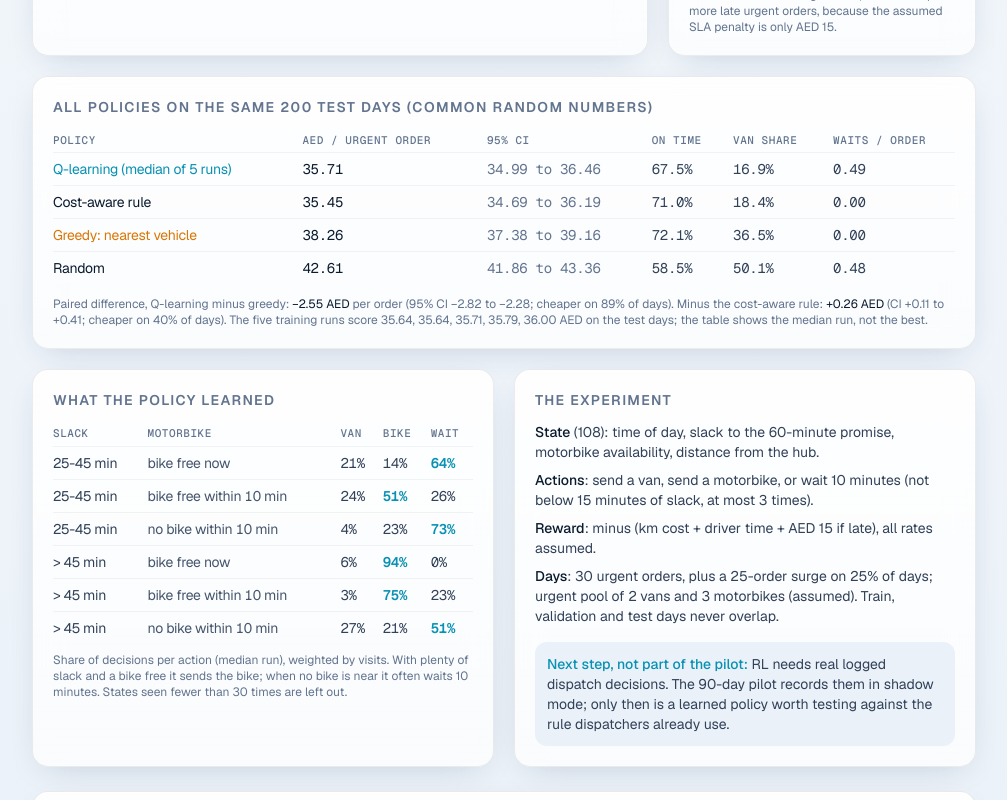
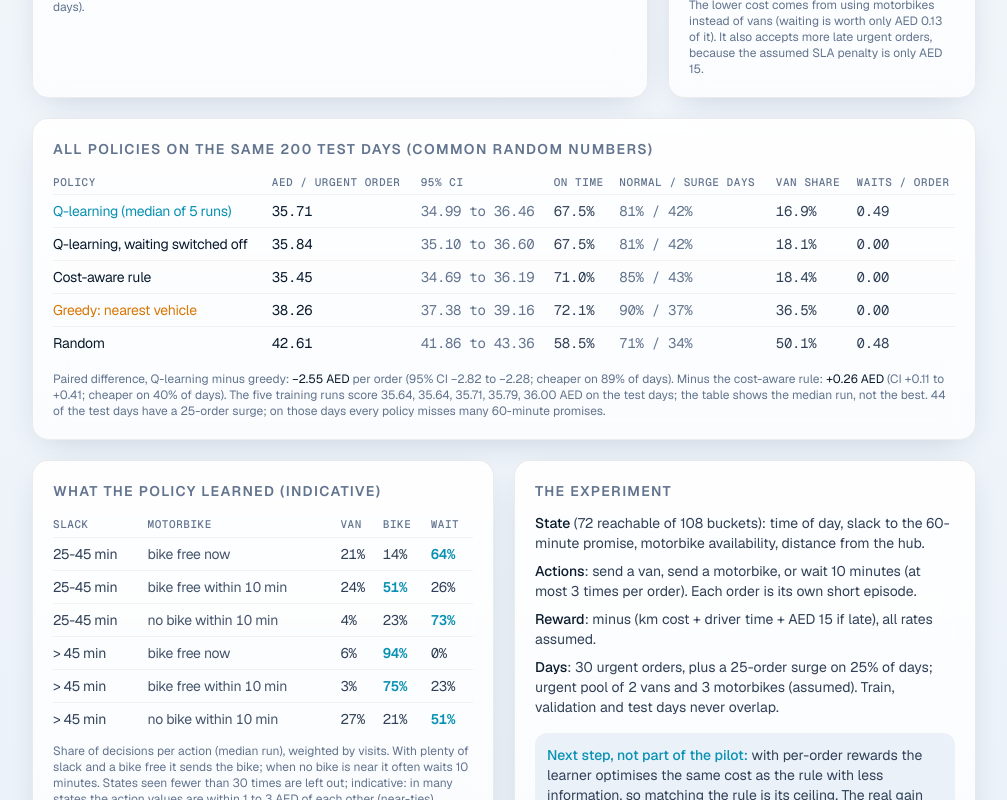
Before and after one commit to krish2105/routemind-dubai-group2, a Next.js app in the folder web/: page /rl-lab in a window 1280 px wide. Shown: the part 860-1660 px from the top of the page, without its empty margins (264-1271 px from the left). Built offline with nearby package versions, Linux system fonts and the light colour scheme.

Commit message:
fix(rl-lab): review round: waiting-off ablation, on-time by normal and surge days, 72 reachable states, honest ceiling vs the cost-aware rule

```diff
--- a/web/app/rl-lab/page.tsx
+++ b/web/app/rl-lab/page.tsx
@@ -15,22 +15,25 @@ import rl from "@/public/data/rl.json";
  */
 const page = PAGES.find((p) => p.href === "/rl-lab")!;
 
-interface PolicyStats { cost_per_order: number; ci95: number[]; on_time_pct: number; van_share_pct: number; defers_per_order: number; km_per_order: number; split_per_order: Record<string, number> }
+interface PolicyStats { cost_per_order: number; ci95: number[]; on_time_pct: number; on_time_normal_pct: number; on_time_surge_pct: number; van_share_pct: number; defers_per_order: number; km_per_order: number; split_per_order: Record<string, number> }
 interface RlData {
-  setup: { pool: { van: number; bike: number }; urgent_orders_per_day: number; surge_day_share: number; surge_orders: number; window_min: number; defer_min: number; max_defers: number; force_slack_min: number; states: number; train_days: number[]; validation_days: number[]; test_days: number[]; agent_seeds: number[]; costs: { sla_penalty_aed: number } };
+  setup: { pool: { van: number; bike: number }; urgent_orders_per_day: number; surge_day_share: number; surge_orders: number; window_min: number; defer_min: number; max_defers: number; force_slack_min: number; states: number; reachable_states: number; train_days: number[]; validation_days: number[]; test_days: number[]; agent_seeds: number[]; costs: { sla_penalty_aed: number } };
   learning_curve: { episode: number; q_median: number; q_min: number; q_max: number }[];
   reference: { greedy_validation: number; myopic_validation: number };
-  test: Record<"greedy" | "myopic" | "random" | "q_learning", PolicyStats>;
+  test: Record<"greedy" | "myopic" | "random" | "q_learning" | "q_no_wait", PolicyStats>;
   q_learning_runs_test: number[];
   paired: Record<"greedy" | "myopic", { mean_diff_aed: number; ci95: number[]; days_cheaper_pct: number }>;
   policy: { slack: string; bike: string; visits: number; share_pct: Record<"van" | "bike" | "defer", number> }[];
+  policy_note: string;
+  waiting_worth_aed: number;
+  surge_test_days: number;
   verdict_code: string;
   verdict: string;
 }
 const D = rl as unknown as RlData;
 const f2 = (x: number) => x.toLocaleString("en-US", { minimumFractionDigits: 2, maximumFractionDigits: 2 });
 const sgn = (x: number) => `${x > 0 ? "+" : x < 0 ? "−" : ""}${f2(Math.abs(x))}`;
-const NAMES: Record<keyof RlData["test"], string> = { q_learning: "Q-learning (median of 5 runs)", myopic: "Cost-aware rule", greedy: "Greedy: nearest vehicle", random: "Random" };
+const NAMES: Record<keyof RlData["test"], string> = { q_learning: "Q-learning (median of 5 runs)", q_no_wait: "Q-learning, waiting switched off", myopic: "Cost-aware rule", greedy: "Greedy: nearest vehicle", random: "Random" };
 
 function LearningCurve() {
   const rows = D.learning_curve.map((r) => ({ ...r, band: [r.q_min, r.q_max] as [number, number] }));
@@ -100,7 +103,7 @@ export default function RlLabPage() {
               { label: "km per order", base: g.km_per_order, ai: q.km_per_order, unit: "km", decimals: 1 },
             ]} />
           </div>
-          <p className="mt-3 text-xs text-slate-500">The lower cost comes mostly from using motorbikes and waiting for one; it also accepts more late urgent orders, because the assumed SLA penalty is only AED {D.setup.costs.sla_penalty_aed}.</p>
+          <p className="mt-3 text-xs text-slate-500">The lower cost comes from using motorbikes instead of vans (waiting is worth only AED {f2(D.waiting_worth_aed)} of it). It also accepts more late urgent orders, because the assumed SLA penalty is only AED {D.setup.costs.sla_penalty_aed}.</p>
         </Glass>
       </div>
 
@@ -108,15 +111,16 @@ export default function RlLabPage() {
         <h2 className="text-sm font-semibold uppercase tracking-widest text-slate-500">All policies on the same {D.setup.test_days[1] - D.setup.test_days[0] + 1} test days (common random numbers)</h2>
         <table className="num mt-3 w-full min-w-[640px] text-left text-sm text-slate-700">
           <thead className="text-[11px] uppercase tracking-wider text-slate-500">
-            <tr><th className="py-1 pr-3 font-medium">Policy</th><th className="pr-3 font-medium">AED / urgent order</th><th className="pr-3 font-medium">95% CI</th><th className="pr-3 font-medium">On time</th><th className="pr-3 font-medium">Van share</th><th className="font-medium">Waits / order</th></tr>
+            <tr><th className="py-1 pr-3 font-medium">Policy</th><th className="pr-3 font-medium">AED / urgent order</th><th className="pr-3 font-medium">95% CI</th><th className="pr-3 font-medium">On time</th><th className="pr-3 font-medium">Normal / surge days</th><th className="pr-3 font-medium">Van share</th><th className="font-medium">Waits / order</th></tr>
           </thead>
           <tbody>
-            {(["q_learning", "myopic", "greedy", "random"] as const).map((k) => (
+            {(["q_learning", "q_no_wait", "myopic", "greedy", "random"] as const).map((k) => (
               <tr key={k} className="border-t border-slate-900/5">
                 <td className={`py-1.5 pr-3 font-sans ${k === "q_learning" ? "text-ai" : k === "greedy" ? "text-base" : "text-fg"}`}>{NAMES[k]}</td>
                 <td className="pr-3 text-fg">{f2(t[k].cost_per_order)}</td>
                 <td className="pr-3 text-slate-500">{f2(t[k].ci95[0])} to {f2(t[k].ci95[1])}</td>
                 <td className="pr-3">{t[k].on_time_pct.toFixed(1)}%</td>
+                <td className="pr-3 text-slate-500">{t[k].on_time_normal_pct.toFixed(0)}% / {t[k].on_time_surge_pct.toFixed(0)}%</td>
                 <td className="pr-3">{t[k].van_share_pct.toFixed(1)}%</td>
                 <td>{f2(t[k].defers_per_order)}</td>
               </tr>
@@ -127,12 +131,13 @@ export default function RlLabPage() {
           Paired difference, Q-learning minus greedy: <span className="text-fg">{sgn(D.paired.greedy.mean_diff_aed)} AED</span> per order (95% CI {sgn(D.paired.greedy.ci95[0])} to {sgn(D.paired.greedy.ci95[1])}; cheaper on {D.paired.greedy.days_cheaper_pct.toFixed(0)}% of days).
           Minus the cost-aware rule: <span className="text-fg">{sgn(D.paired.myopic.mean_diff_aed)} AED</span> (CI {sgn(D.paired.myopic.ci95[0])} to {sgn(D.paired.myopic.ci95[1])}; cheaper on {D.paired.myopic.days_cheaper_pct.toFixed(0)}% of days).
           The five training runs score {D.q_learning_runs_test.map(f2).join(", ")} AED on the test days; the table shows the median run, not the best.
+          {" "}{D.surge_test_days} of the test days have a 25-order surge; on those days every policy misses many 60-minute promises.
         </p>
       </Glass>
 
       <div className="mt-5 grid gap-5 lg:grid-cols-2">
         <Glass className="min-w-0 overflow-x-auto p-5">
-          <h2 className="text-sm font-semibold uppercase tracking-widest text-slate-500">What the policy learned</h2>
+          <h2 className="text-sm font-semibold uppercase tracking-widest text-slate-500">What the policy learned (indicative)</h2>
           <table className="num mt-3 w-full min-w-[420px] text-left text-sm text-slate-700">
             <thead className="text-[11px] uppercase tracking-wider text-slate-500">
               <tr><th className="py-1 pr-2 font-medium">Slack</th><th className="pr-2 font-medium">Motorbike</th><th className="pr-2 font-medium">Van</th><th className="pr-2 font-medium">Bike</th><th className="font-medium">Wait</th></tr>
@@ -149,18 +154,18 @@ export default function RlLabPage() {
               })}
             </tbody>
           </table>
-          <p className="mt-2 text-xs text-slate-500">Share of decisions per action (median run), weighted by visits. With plenty of slack and a bike free it sends the bike; when no bike is near it often waits 10 minutes. States seen fewer than 30 times are left out.</p>
+          <p className="mt-2 text-xs text-slate-500">Share of decisions per action (median run), weighted by visits. With plenty of slack and a bike free it sends the bike; when no bike is near it often waits 10 minutes. States seen fewer than 30 times are left out; {D.policy_note}.</p>
         </Glass>
         <Glass className="p-5">
           <h2 className="text-sm font-semibold uppercase tracking-widest text-slate-500">The experiment</h2>
           <ul className="mt-3 space-y-2 text-sm text-slate-700">
-            <li><span className="font-medium text-fg">State</span> ({D.setup.states}): time of day, slack to the {D.setup.window_min}-minute promise, motorbike availability, distance from the hub.</li>
-            <li><span className="font-medium text-fg">Actions</span>: send a van, send a motorbike, or wait {D.setup.defer_min} minutes (not below {D.setup.force_slack_min} minutes of slack, at most {D.setup.max_defers} times).</li>
+            <li><span className="font-medium text-fg">State</span> ({D.setup.reachable_states} reachable of {D.setup.states} buckets): time of day, slack to the {D.setup.window_min}-minute promise, motorbike availability, distance from the hub.</li>
+            <li><span className="font-medium text-fg">Actions</span>: send a van, send a motorbike, or wait {D.setup.defer_min} minutes (at most {D.setup.max_defers} times per order). Each order is its own short episode.</li>
             <li><span className="font-medium text-fg">Reward</span>: minus (km cost + driver time + AED {D.setup.costs.sla_penalty_aed} if late), all rates assumed.</li>
             <li><span className="font-medium text-fg">Days</span>: {D.setup.urgent_orders_per_day} urgent orders, plus a {D.setup.surge_orders}-order surge on {Math.round(D.setup.surge_day_share * 100)}% of days; urgent pool of {D.setup.pool.van} vans and {D.setup.pool.bike} motorbikes (assumed). Train, validation and test days never overlap.</li>
           </ul>
           <p className="mt-4 rounded-xl bg-paper-2 p-3 text-sm text-slate-700">
-            <span className="font-medium text-ai">Next step, not part of the pilot:</span> RL needs real logged dispatch decisions. The 90-day pilot records them in shadow mode; only then is a learned policy worth testing against the rule dispatchers already use.
+            <span className="font-medium text-ai">Next step, not part of the pilot:</span> with per-order rewards the learner optimises the same cost as the rule with less information, so matching the rule is its ceiling. The real gain would come from learning how one dispatch affects the next orders, which needs logged dispatch decisions; the 90-day pilot records them in shadow mode.
           </p>
         </Glass>
       </div>
--- a/web/public/data/rl.json
+++ b/web/public/data/rl.json
@@ -16,6 +16,7 @@
     "force_slack_min": 15,
     "radius_km": 15,
     "states": 108,
+    "reachable_states": 72,
     "actions": [
       "van",
       "bike",
@@ -259,7 +260,9 @@
         "km_cost": 13.21,
         "drv_cost": 20.86,
         "sla_cost": 4.19
-      }
+      },
+      "on_time_normal_pct": 90.3,
+      "on_time_surge_pct": 36.8
     },
     "myopic": {
       "cost_per_order": 35.45,
@@ -275,7 +278,9 @@
         "km_cost": 10.52,
         "drv_cost": 20.58,
         "sla_cost": 4.36
-      }
+      },
+      "on_time_normal_pct": 85.3,
+      "on_time_surge_pct": 43.2
     },
     "random": {
       "cost_per_order": 42.61,
@@ -291,7 +296,9 @@
         "km_cost": 15.14,
         "drv_cost": 21.24,
         "sla_cost": 6.23
-      }
+      },
+      "on_time_normal_pct": 71.3,
+      "on_time_surge_pct": 33.6
     },
     "q_learning": {
       "cost_per_order": 35.71,
@@ -307,7 +314,27 @@
         "km_cost": 9.96,
         "drv_cost": 20.87,
         "sla_cost": 4.88
-      }
+      },
+      "on_time_normal_pct": 80.7,
+      "on_time_surge_pct": 42.0
+    },
+    "q_no_wait": {
+      "cost_per_order": 35.84,
+      "ci95": [
+        35.1,
+        36.6
+      ],
+      "on_time_pct": 67.5,
+      "van_share_pct": 18.1,
+      "defers_per_order": 0.0,
+      "km_per_order": 25.37,
+      "split_per_order": {
+        "km_cost": 10.09,
+        "drv_cost": 20.88,
+        "sla_cost": 4.88
+      },
+      "on_time_normal_pct": 80.9,
+      "on_time_surge_pct": 41.7
     }
   },
   "q_learning_runs_test": [
@@ -397,6 +424,9 @@
       }
     }
   ],
+  "policy_note": "indicative: in many states the action values are within 1 to 3 AED of each other (near-ties)",
+  "waiting_worth_aed": 0.13,
+  "surge_test_days": 44,
   "verdict_code": "beats_greedy_only",
-  "verdict": "On 200 held-out simulated days, Q-learning costs 35.71 AED per urgent order vs 38.26 for nearest-vehicle greedy (cheaper, 95% CI of the difference -2.82 to -2.28) and 35.45 for a simple cost-aware rule (more expensive, CI +0.11 to +0.41). It mostly rediscovers the cost-aware rule (send a bike unless it would be late) and does not beat it: sequential learning adds little at this scale."
+  "verdict": "On 200 held-out simulated days, Q-learning costs 35.71 AED per urgent order vs 38.26 for nearest-vehicle greedy (cheaper, 95% CI of the difference -2.82 to -2.28) and 35.45 for a simple cost-aware rule (more expensive, CI +0.11 to +0.41). It learns roughly the cost-aware rule (send a motorbike unless it would be late) but cannot beat it: with per-order rewards it optimises the same cost as the rule with less information (4 buckets instead of exact arrival times). The knock-on effect of one dispatch on later orders is not modelled yet."
 }
```
Also changed, not shown: 1 other file (tests, documents, lock files or other folders).
